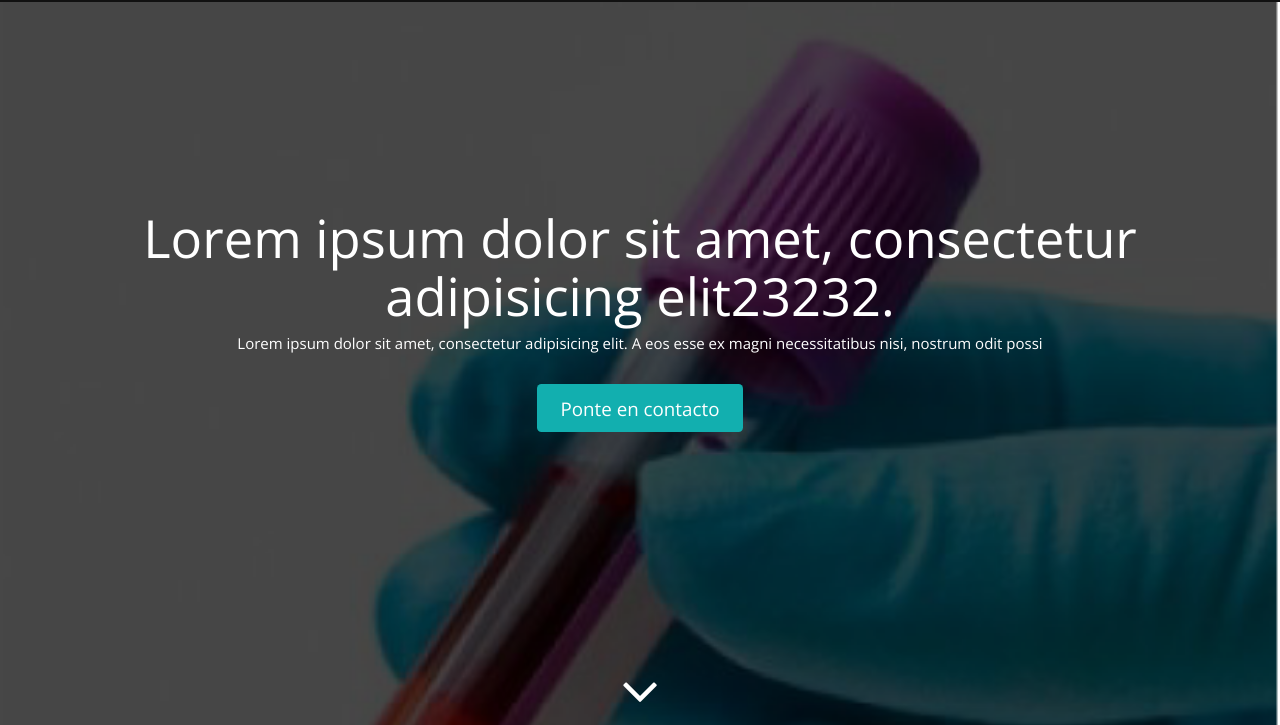
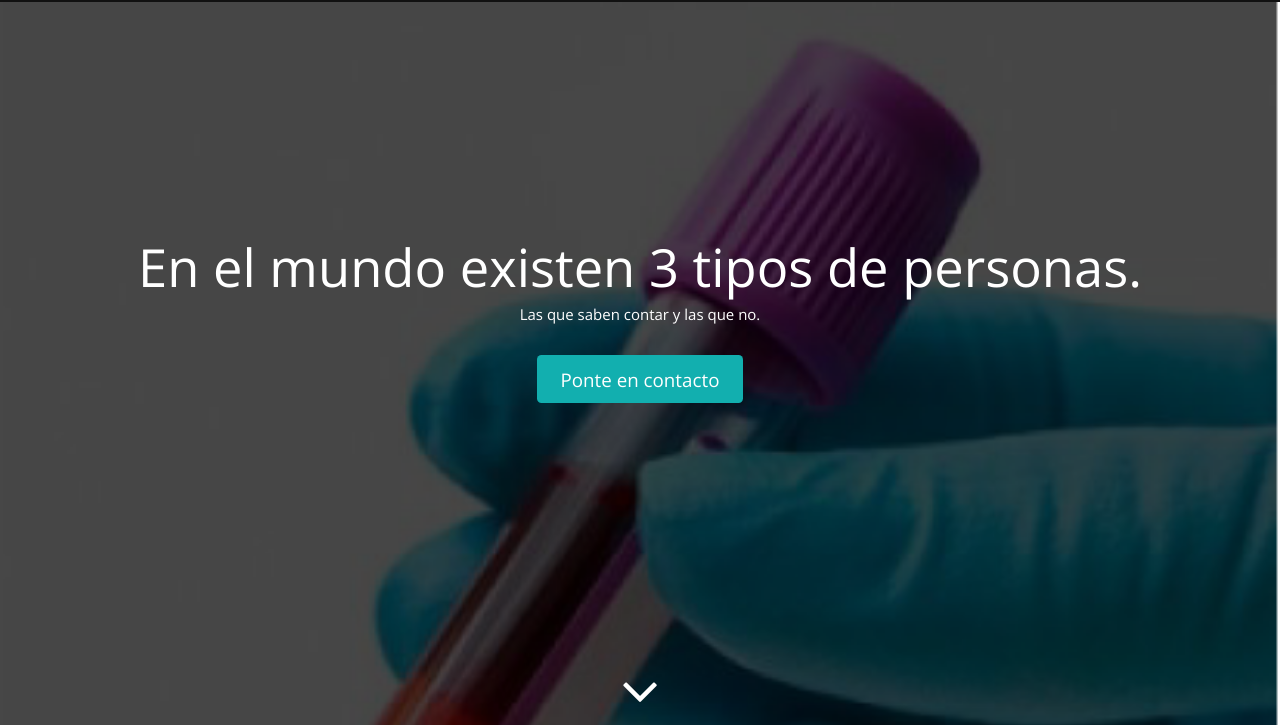
Before and after one commit to jfrogz/Biodiagnostic, a plain HTML site: page Pagina/index.html in a window 1280 px wide. Shown: the part 72-797 px from the top of the page. Drawn offline with nearby package versions, Linux system fonts and the light colour scheme.

Commit message:
Actualizcion del mensaje de bienvenida

```diff
--- a/Pagina/index.html
+++ b/Pagina/index.html
@@ -46,9 +46,8 @@
 
     <div class="texto-ancabezado text-xs-center">
         <div class="container">
-        <h1 class="display-4">Lorem ipsum dolor sit amet, consectetur adipisicing elit23232.</h1>
-        <p>Lorem ipsum dolor sit amet, consectetur adipisicing elit. A eos esse ex magni necessitatibus nisi, nostrum
-            odit possi</p>
+        <h1 class="display-4">En el mundo existen 3 tipos de personas.</h1>
+        <p>Las que saben contar y las que no.</p>
         <a href="contacto.html" class="btn btn-primary btn-lg">Ponte en contacto</a>
         </div>
     </div>
```
